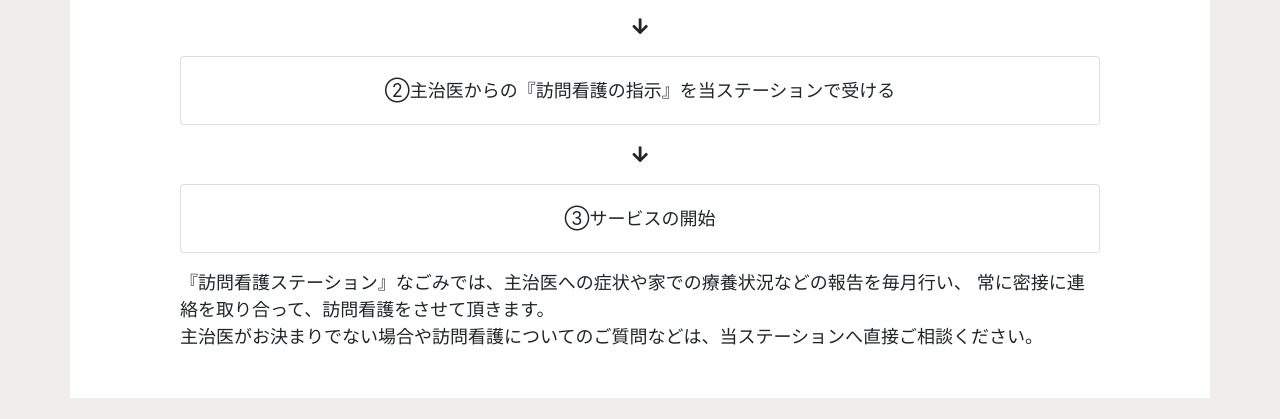
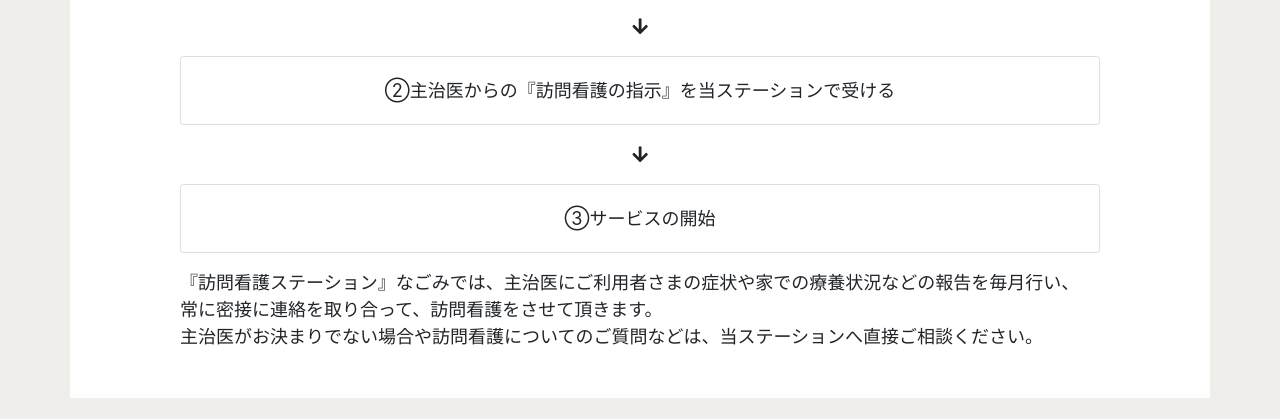
Before and after one commit to hiroki-n-8/HP, a plain HTML site: page index.html in a window 1280 px wide. Shown: the part 1869-2288 px from the top of the page. Drawn offline with nearby package versions, Linux system fonts and the light colour scheme.

Commit message:
update service

```diff
--- a/index.html
+++ b/index.html
@@ -107,7 +107,7 @@
               </div>
             </div>
             <div class="form-group description">
-              『訪問看護ステーション』なごみでは、主治医への症状や家での療養状況などの報告を毎月行い、
+              『訪問看護ステーション』なごみでは、主治医にご利用者さまの症状や家での療養状況などの報告を毎月行い、
               常に密接に連絡を取り合って、訪問看護をさせて頂きます。<br>
               主治医がお決まりでない場合や訪問看護についてのご質問などは、当ステーションへ直接ご相談ください。
             </div>
```
